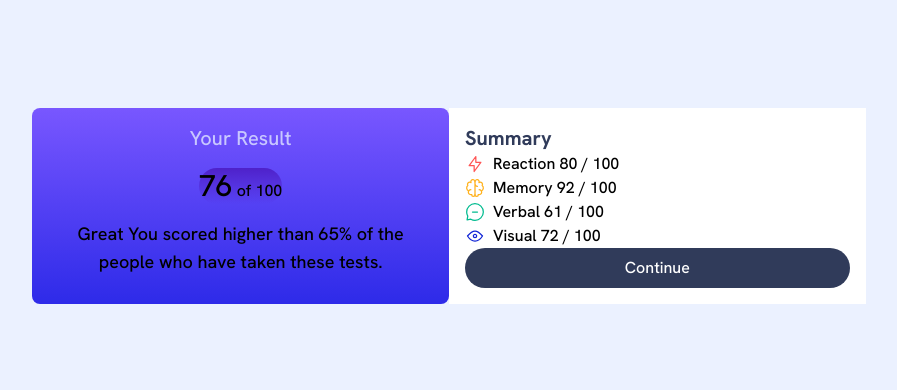
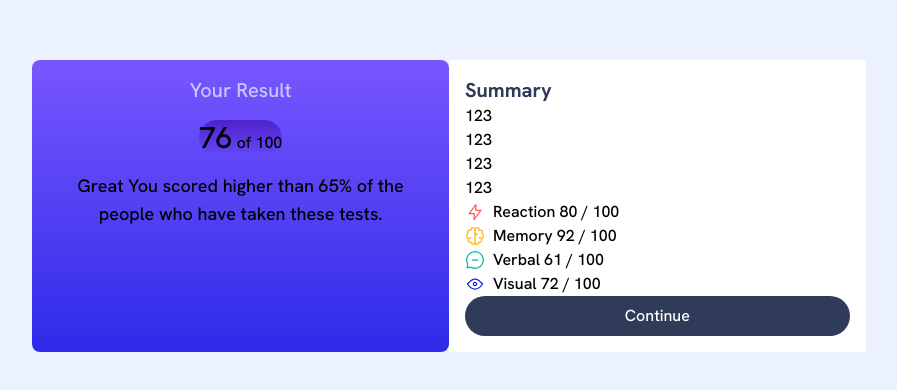
Before and after one commit to lilKriT/FEM-Results-Summary-Component, a React (Vite) app: page / in a window 1280 px wide. Shown: the part 194-584 px from the top of the page, without its empty margins (191-1088 px from the left). Built offline with nearby package versions, Linux system fonts and the light colour scheme.

Commit message:
Making a loop.

```diff
--- a/src/Summary.tsx
+++ b/src/Summary.tsx
@@ -4,7 +4,11 @@ import Memory from "./assets/images/icon-memory.svg";
 import Verbal from "./assets/images/icon-verbal.svg";
 import Visual from "./assets/images/icon-visual.svg";
 
+import data from "./data.json";
+
 const Summary = () => {
+  console.log(data);
+
   return (
     <section className="bg-paleBlue h-screen w-screen flex justify-center items-center ">
       <div className="flex">
@@ -22,6 +26,9 @@ const Summary = () => {
         {/* Right Column */}
         <div className="w-1/2 bg-white p-4">
           <h2 className="text-xl font-bold text-darkGrayBlue">Summary</h2>
+          {data.map(() => (
+            <div>123</div>
+          ))}
           <div className="flex gap-2">
             <img src={Reaction} alt="" /> Reaction 80 / 100
           </div>
```
